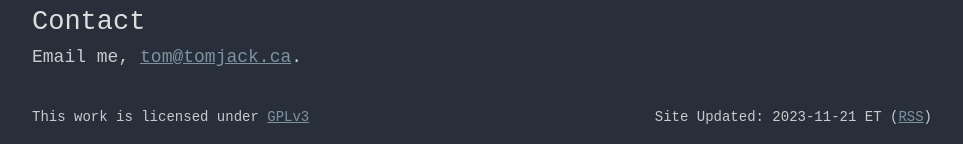
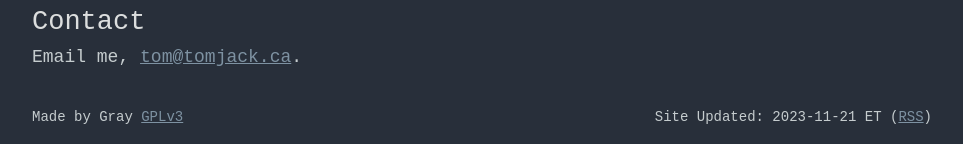
Before and after one commit to AstroGray/AstroGray.github.io, a Jekyll site: the page built from index.md, in a window 1280 px wide. Shown: the part 753-897 px from the top of the page, without its empty margins (158-1121 px from the left). Built offline with Jekyll 4.4.1, drawn with Linux system fonts in a browser that asks for light colours.

Commit message:
Update footer.html

```diff
--- a/_includes/footer.html
+++ b/_includes/footer.html
@@ -1,5 +1,5 @@
 <div class="footer">
-    <span class="footer-text float-left">This work is licensed under <a rel="license" href="https://www.gnu.org/licenses/gpl-3.0.en.html" target="_blank">GPLv3</a></span>
+    <span class="footer-text float-left">Made by Gray <a rel="license" href="https://www.gnu.org/licenses/gpl-3.0.en.html" target="_blank">GPLv3</a></span>
     <span class="footer-text float-right">
     Site Updated: {{ site.time | date: '%Y-%m-%d' }} {{ site.timezone_short }} (<a href="/feed.xml" target="_blank">RSS</a>)
   </span>
```
